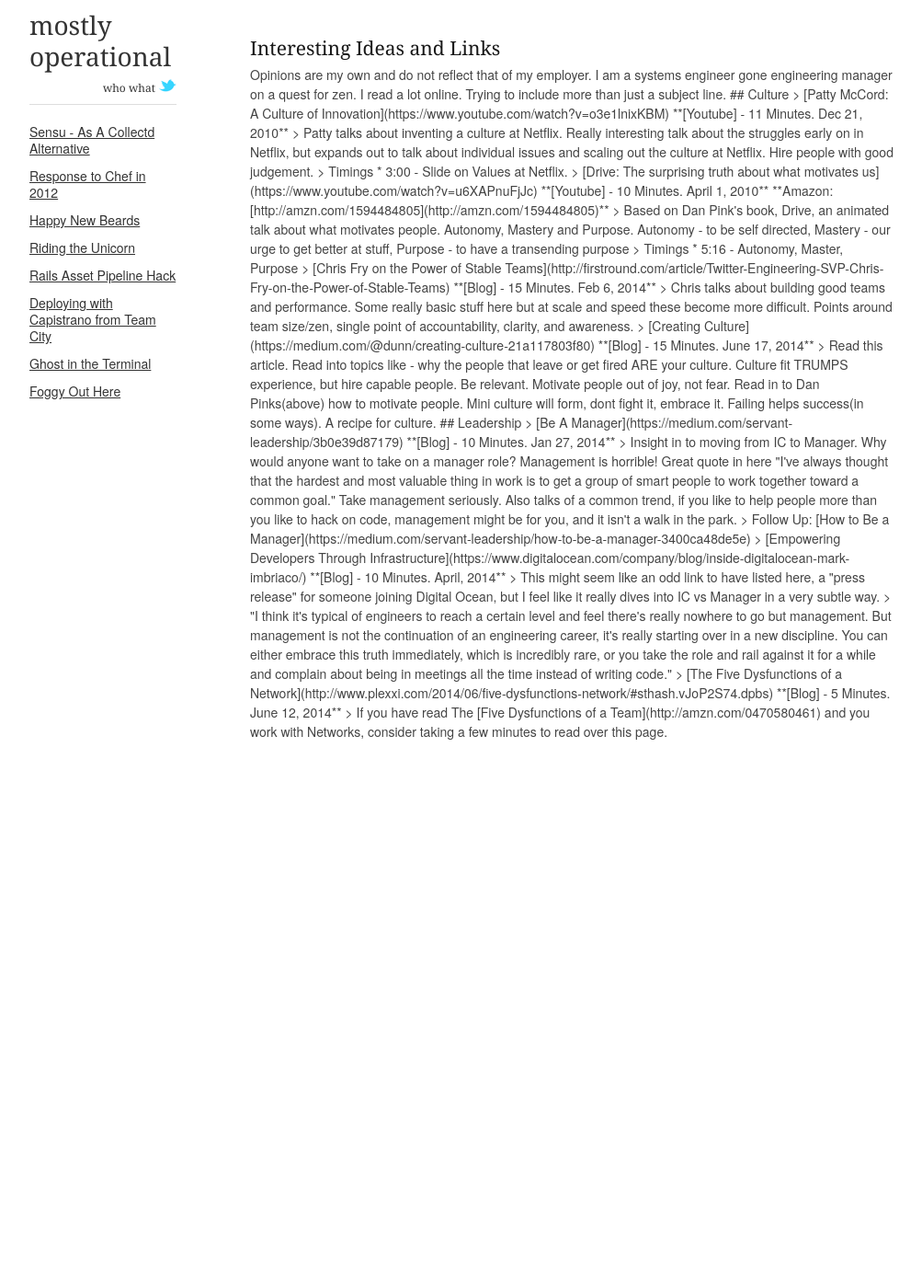
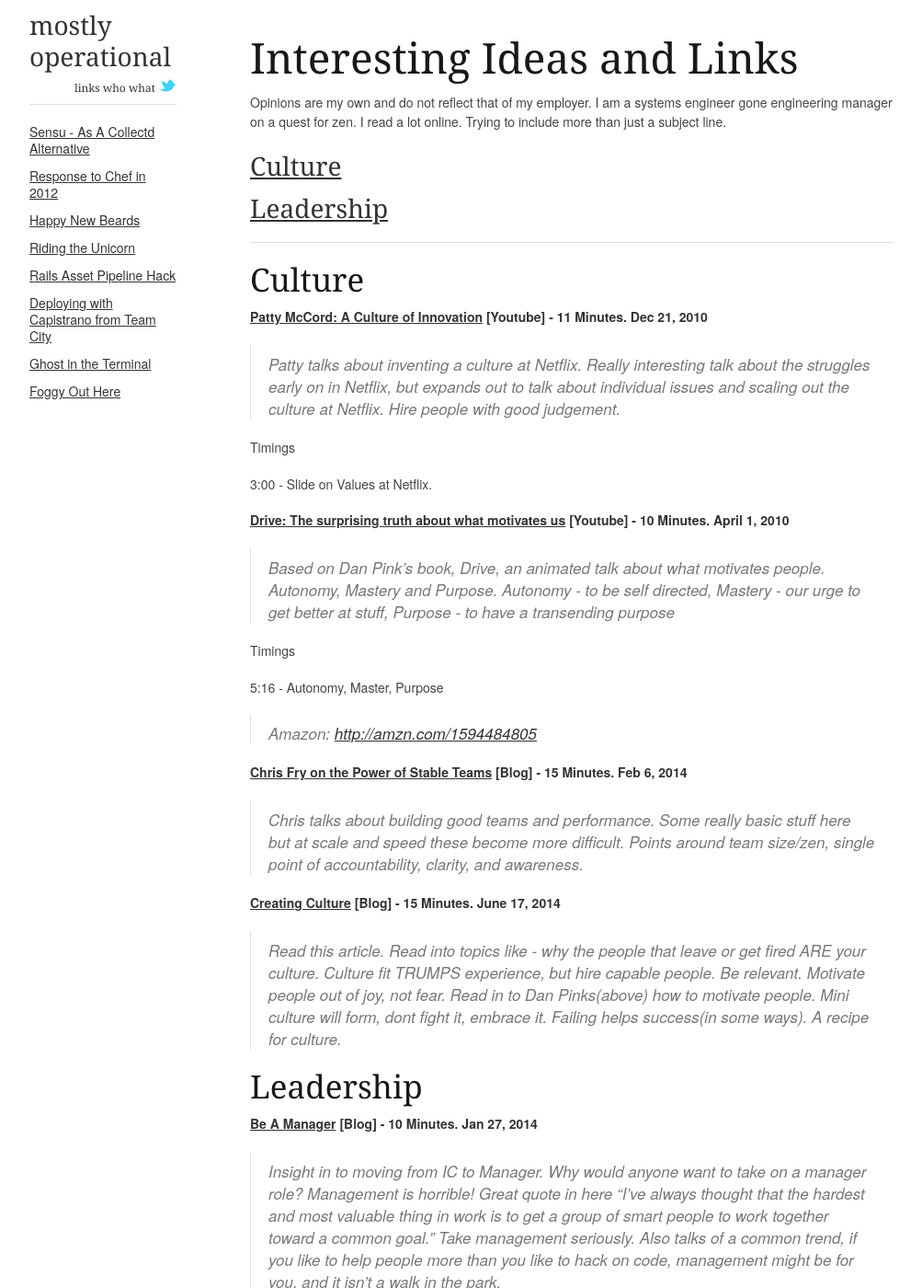
Before and after one commit to pshima/petey5king.github.com, a Jekyll site: the page built from links.md, in a window 1280 px wide and 1400 px high. Shown: the whole window at 92% size, without its empty margins (138-1141 px from the left). Built offline with Jekyll 4.4.1, drawn with Linux system fonts in a browser that asks for light colours; nearby versions of some CDN libraries; some of the changed lines change nothing that is shown; some of the changed text lies outside the part shown.

Commit message:
Add new links page

```diff
--- a/_layouts/default.html
+++ b/_layouts/default.html
@@ -56,7 +56,9 @@
         <nav>
           <h3 id="logo"><a href="/" style="text-decoration: none;">mostly operational</a></h3>
           <div class="lownav">
-          <a href="/who.html" style="text-decoration: none;">who</a> <a href="/what.html" style="text-decoration: none;">what</a>
+          <a href="/links.html" style="text-decoration: none;">links</a>
+          <a href="/who.html" style="text-decoration: none;">who</a>
+          <a href="/what.html" style="text-decoration: none;">what</a>
           <a href="https://twitter.com/petey5k"><img src="/images/small_twitter.png"></a>
           </div>
           <hr>
--- a/links.html
+++ b/links.md
@@ -3,56 +3,62 @@
 title: Mostly Operational
 ---
 
-<h4>Interesting Ideas and Links</h4>
+#Interesting Ideas and Links
 
 Opinions are my own and do not reflect that of my employer.  I am a systems engineer gone engineering manager on a quest for zen.  I read a lot online.  Trying to include more than just a subject line.
 
-## Culture
+* ### [Culture](#Culture)
+* ### [Leadership](#Leadership)
 
-> [Patty McCord: A Culture of Innovation](https://www.youtube.com/watch?v=o3e1lnixKBM)
+---
+
+## <a name="Culture"></a> Culture
+
+**[Patty McCord: A Culture of Innovation](https://www.youtube.com/watch?v=o3e1lnixKBM)**
 **[Youtube] - 11 Minutes.  Dec 21, 2010**
 
 > Patty talks about inventing a culture at Netflix.  Really interesting talk about the struggles early on in Netflix, but expands out to talk about individual issues and scaling out the culture at Netflix.  Hire people with good judgement.
 
-> Timings
+Timings
 * 3:00 - Slide on Values at Netflix.
 
-> [Drive: The surprising truth about what motivates us](https://www.youtube.com/watch?v=u6XAPnuFjJc)
+**[Drive: The surprising truth about what motivates us](https://www.youtube.com/watch?v=u6XAPnuFjJc)**
 **[Youtube] - 10 Minutes.  April 1, 2010**
-**Amazon: [http://amzn.com/1594484805](http://amzn.com/1594484805)**
 
 > Based on Dan Pink's book, Drive, an animated talk about what motivates people.  Autonomy, Mastery and Purpose.  Autonomy - to be self directed, Mastery - our urge to get better at stuff, Purpose - to have a transending purpose
 
-> Timings
+Timings
 * 5:16 - Autonomy, Master, Purpose
 
-> [Chris Fry on the Power of Stable Teams](http://firstround.com/article/Twitter-Engineering-SVP-Chris-Fry-on-the-Power-of-Stable-Teams)
+> Amazon: [http://amzn.com/1594484805](http://amzn.com/1594484805)
+
+**[Chris Fry on the Power of Stable Teams](http://firstround.com/article/Twitter-Engineering-SVP-Chris-Fry-on-the-Power-of-Stable-Teams)**
 **[Blog] - 15 Minutes.  Feb 6, 2014**
 
 > Chris talks about building good teams and performance.  Some really basic stuff here but at scale and speed these become more difficult.  Points around team size/zen, single point of accountability, clarity, and awareness.
 
-> [Creating Culture](https://medium.com/@dunn/creating-culture-21a117803f80)
+**[Creating Culture](https://medium.com/@dunn/creating-culture-21a117803f80)**
 **[Blog] - 15 Minutes.  June 17, 2014**
 
 > Read this article.  Read into topics like - why the people that leave or get fired ARE your culture.  Culture fit TRUMPS experience, but hire capable people.  Be relevant.  Motivate people out of joy, not fear.  Read in to Dan Pinks(above) how to motivate people.  Mini culture will form, dont fight it, embrace it.  Failing helps success(in some ways).  A recipe for culture.
 
-## Leadership
+## <a name="Leadership"></a>Leadership
 
-> [Be A Manager](https://medium.com/servant-leadership/3b0e39d87179)
+**[Be A Manager](https://medium.com/servant-leadership/3b0e39d87179)**
 **[Blog] - 10 Minutes.  Jan 27, 2014**
 
 > Insight in to moving from IC to Manager.  Why would anyone want to take on a manager role?  Management is horrible!  Great quote in here "I've always thought that the hardest and most valuable thing in work is to get a group of smart people to work together toward a common goal."  Take management seriously.  Also talks of a common trend, if you like to help people more than you like to hack on code, management might be for you, and it isn't a walk in the park.
 
 > Follow Up: [How to Be a Manager](https://medium.com/servant-leadership/how-to-be-a-manager-3400ca48de5e)
 
-> [Empowering Developers Through Infrastructure](https://www.digitalocean.com/company/blog/inside-digitalocean-mark-imbriaco/)
+**[Empowering Developers Through Infrastructure](https://www.digitalocean.com/company/blog/inside-digitalocean-mark-imbriaco/)**
 **[Blog] - 10 Minutes.  April, 2014**
 
 > This might seem like an odd link to have listed here, a "press release" for someone joining Digital Ocean, but I feel like it really dives into IC vs Manager in a very subtle way.
 
 > "I think it's typical of engineers to reach a certain level and feel there's really nowhere to go but management. But management is not the continuation of an engineering career, it's really starting over in a new discipline. You can either embrace this truth immediately, which is incredibly rare, or you take the role and rail against it for a while and complain about being in meetings all the time instead of writing code."
 
-> [The Five Dysfunctions of a Network](http://www.plexxi.com/2014/06/five-dysfunctions-network/#sthash.vJoP2S74.dpbs)
+**[The Five Dysfunctions of a Network](http://www.plexxi.com/2014/06/five-dysfunctions-network/#sthash.vJoP2S74.dpbs)**
 **[Blog] - 5 Minutes. June 12, 2014**
 
-> If you have read The [Five Dysfunctions of a Team](http://amzn.com/0470580461) and you work with Networks, consider taking a few minutes to read over this page.
+> If you have read The [Five Dysfunctions of a Team](http://amzn.com/0470580461) and you work with Networks, consider taking a few minutes to read over this page.  Are these true in your organization?
```
